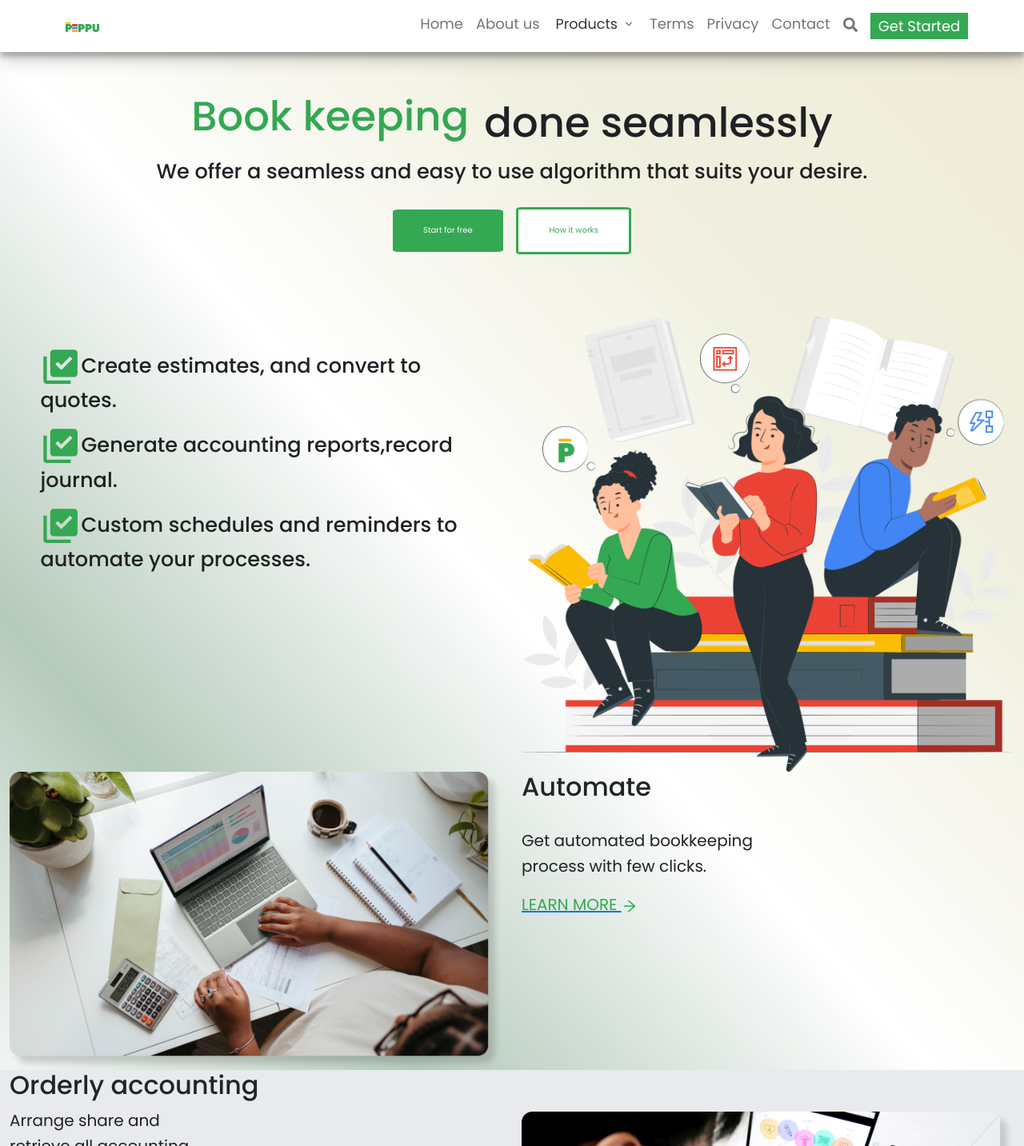
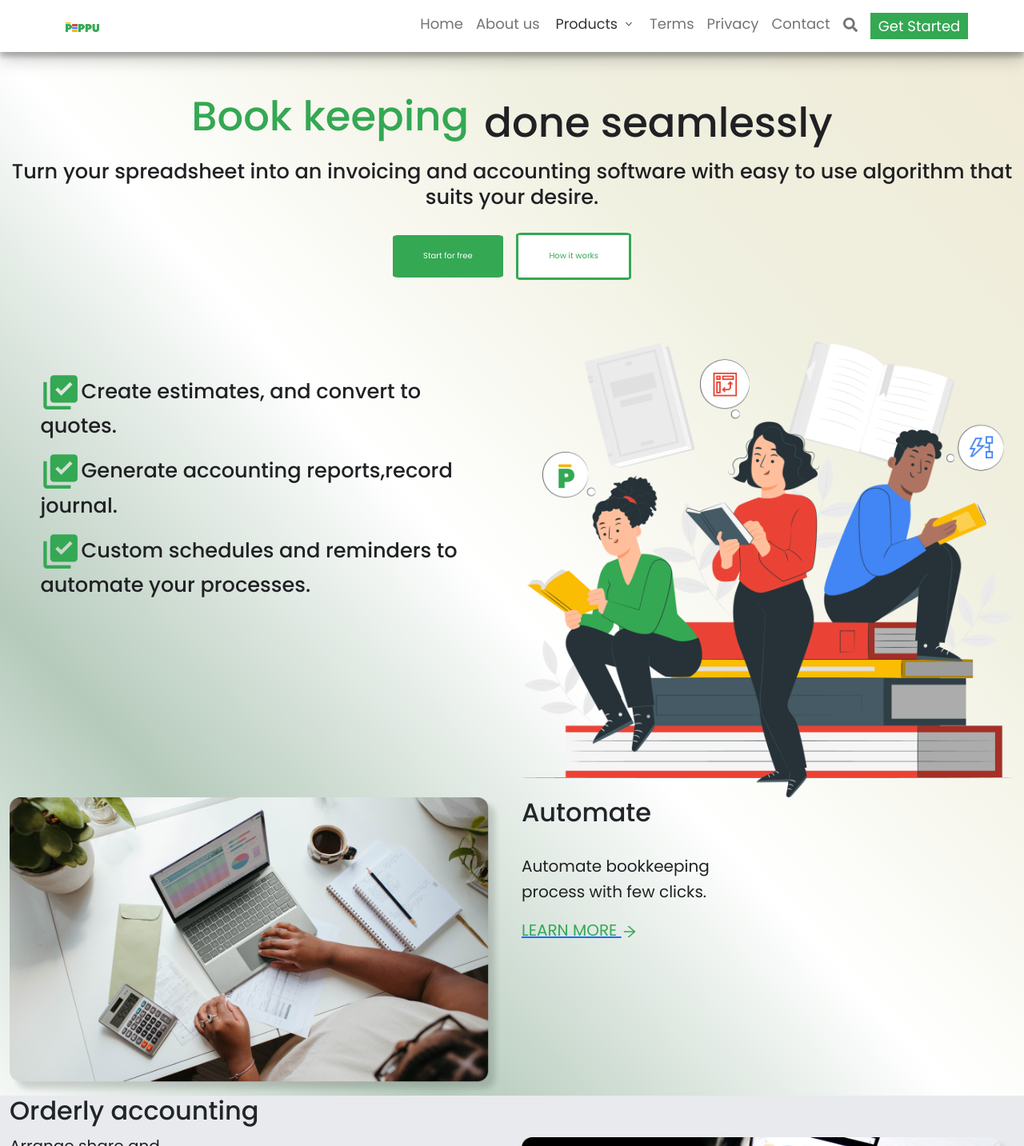
Before and after one commit to Peppu-Group/Peppu-books-frontend, a React (Vite) app: page / in a window 1280 px wide. Shown: the top 1433 px of the page at 80% size. Built offline with nearby package versions, Linux system fonts and the light colour scheme; what @react-pdf/renderer would draw is missing.

Commit message:
added google analytics

```diff
--- a/index.html
+++ b/index.html
@@ -1,5 +1,6 @@
 <!DOCTYPE html>
 <html lang="en">
+
 <head>
   <meta charset="UTF-8" />
   <link rel="icon" href="./public/favicon.ico" />
@@ -9,8 +10,19 @@
   <link rel="preconnect" href="https://fonts.gstatic.com" crossorigin>
   <link href="https://fonts.googleapis.com/css2?family=Poppins:wght@100;400;500;600&display=swap" rel="stylesheet">
 </head>
+
 <body>
   <div id="root"></div>
   <script type="module" src="/src/main.jsx"></script>
+  <!-- Google tag (gtag.js) -->
+  <script async src="https://www.googletagmanager.com/gtag/js?id=G-3DE6FRWNPS"></script>
+  <script>
+    window.dataLayer = window.dataLayer || [];
+    function gtag() { dataLayer.push(arguments); }
+    gtag('js', new Date());
+
+    gtag('config', 'G-3DE6FRWNPS');
+  </script>
 </body>
+
 </html>
--- a/src/Pages/Homepage.jsx
+++ b/src/Pages/Homepage.jsx
@@ -37,7 +37,7 @@ const Homepage = () => {
             <p>done seamlessly</p>
           </div>
           <div className='first-paragragh'>
-            <p>We offer a seamless and easy to use  algorithm that suits your desire.</p>
+            <p>Turn your spreadsheet into an invoicing and accounting software with easy to use  algorithm that suits your desire.</p>
           </div>
           <Stack direction="horizontal" gap={3} className='body-buttons'>
             <div>
@@ -73,7 +73,7 @@ const Homepage = () => {
             </Col>
             <Col>
               <h2 className='pb-4'>Automate</h2>
-              <p className='lead fw-normal'>Get automated bookkeeping <br />process with few clicks.</p>
+              <p className='lead fw-normal'>Automate bookkeeping <br />process with few clicks.</p>
               <a href='/about'><p className='learn-more fw-normal lead'>LEARN MORE <AiOutlineArrowRight /> </p></a>
             </Col>
           </Row>
```
Lines whose indentation alone changed are shown as unchanged.
